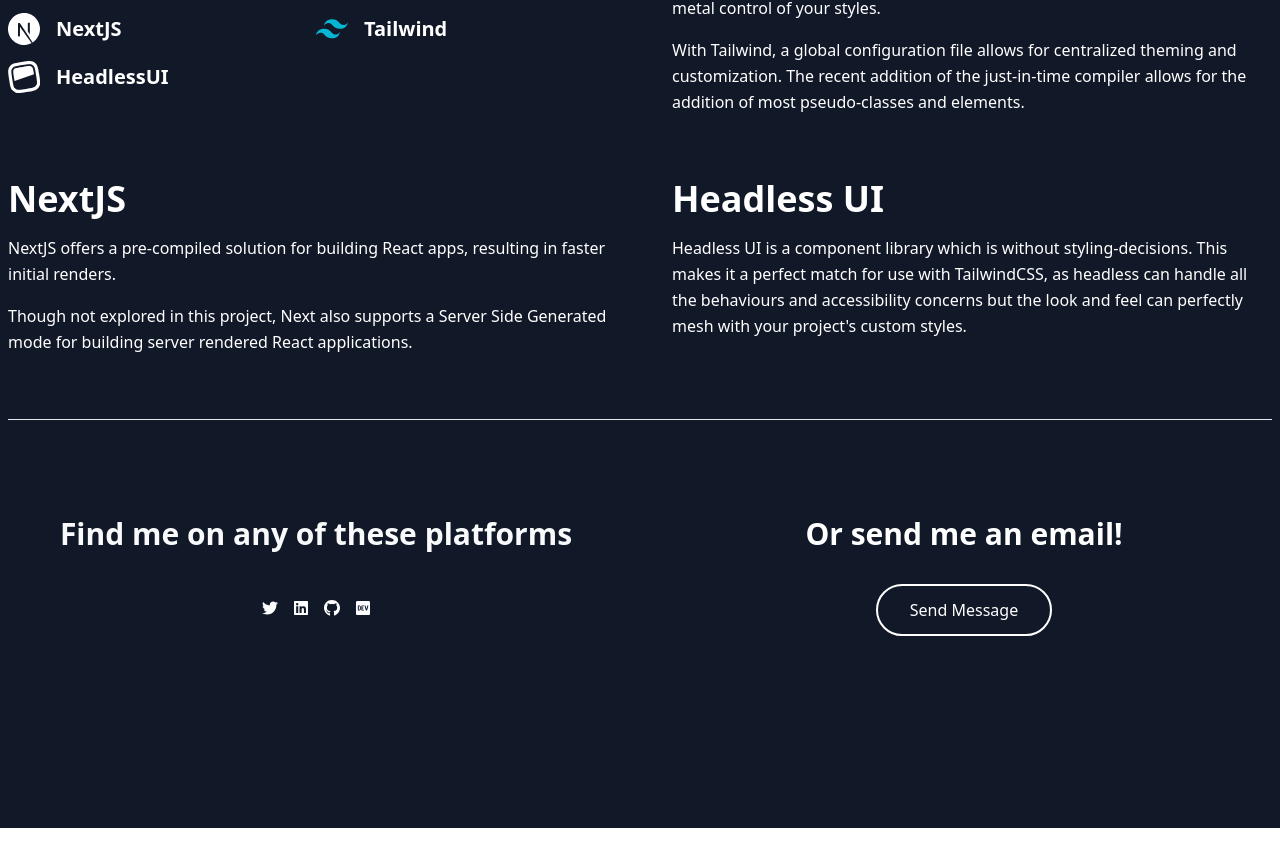
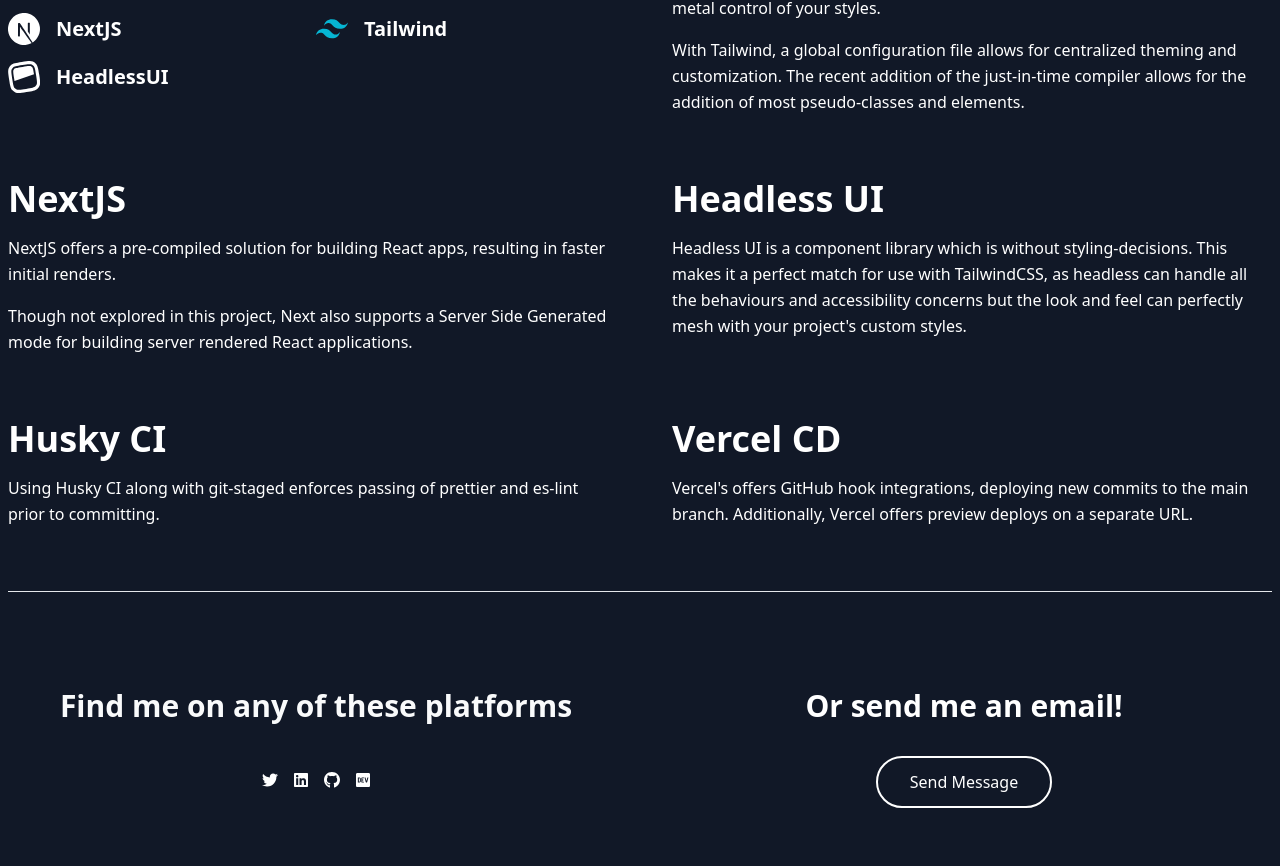
Before and after one commit to justin-m-morgan/justin-m-morgan.github.io, a Next.js app: page /projects/portfolio in a window 1280 px wide. Shown: the part 630-1496 px from the top of the page. Before the commit the page ends 1458 px from the top, so only its background shows below. Built offline with nearby package versions, Linux system fonts and the light colour scheme.

Commit message:
:speech_balloon: (project) Update portfolio text to include Husky desc

```diff
--- a/data/projects/Portfolio.ts
+++ b/data/projects/Portfolio.ts
@@ -38,5 +38,17 @@
                 "Headless UI is a component library which is without styling-decisions. This makes it a perfect match for use with TailwindCSS, as headless can handle all the behaviours and accessibility concerns but the look and feel can perfectly mesh with your project's custom styles.",
             ],
         },
+        {
+            heading: 'Husky CI',
+            paragraphs: [
+                'Using Husky CI along with git-staged enforces passing of prettier and es-lint prior to committing.',
+            ],
+        },
+        {
+            heading: 'Vercel CD',
+            paragraphs: [
+                "Vercel's offers GitHub hook integrations, deploying new commits to the main branch. Additionally, Vercel offers preview deploys on a separate URL.",
+            ],
+        },
     ],
 };
```
